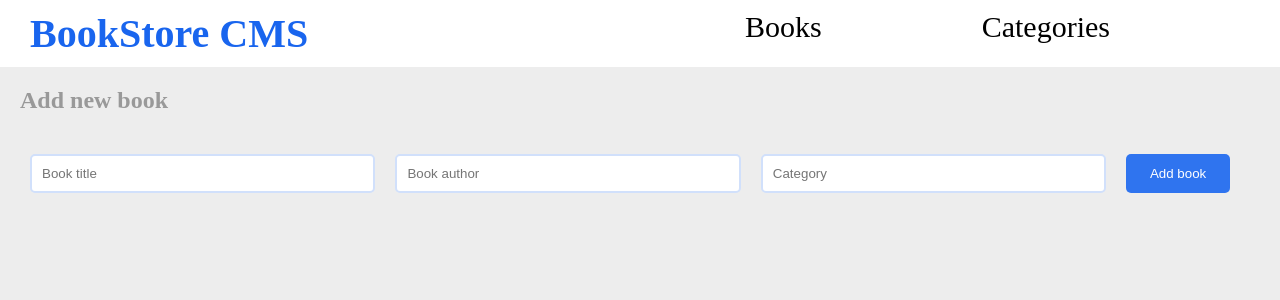
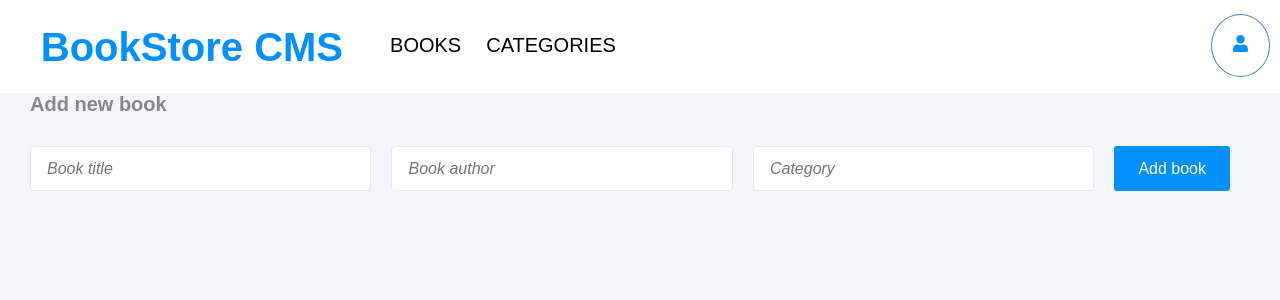
Before and after one commit to ciraganenicole/BookStore, a React (Create React App) app: page / in a window 1280 px wide. Shown: the top 300 px of the page. Built offline with nearby package versions, Linux system fonts and the light colour scheme; no server answers; the HTML template or start-up script is replaced by a standard one.

Commit message:
Make all required changes

```diff
--- a/package.json
+++ b/package.json
@@ -11,6 +11,7 @@
         "gh-pages": "^3.2.3",
         "react": "^17.0.2",
         "react-dom": "^17.0.2",
+        "react-icons": "^4.3.1",
         "react-redux": "^7.2.6",
         "react-router-dom": "^6.2.2",
         "react-scripts": "5.0.0",
--- a/src/components/books/book.js
+++ b/src/components/books/book.js
@@ -46,20 +46,13 @@
             </ul>
           </section>
           <section className="grid-item item1">
-            <div>
-              <p className="pourcent">65%</p>
-              <p className="complete">Completed</p>
-            </div>
-            <div className="circle-wrap">
-              <div className="circle">
-                <div className="mask half">
-                  <div className="fill" />
-                </div>
-                <div className="inside-circle">
-                  {book.completed}
-
-                </div>
-              </div>
+            <div className="oval-2" />
+            <div className="completed-txt-parcent">
+              <span className="completed-parcent">
+                {book.completed}
+                75%
+              </span>
+              <div className="completed-text">completed</div>
             </div>
           </section>
           <section className="grid-item">
--- a/src/components/books/headers.js
+++ b/src/components/books/headers.js
@@ -1,30 +1,54 @@
 /* eslint-disable jsx-quotes */
 import React from 'react';
 import { NavLink } from 'react-router-dom';
+import { FaUser } from 'react-icons/fa';
 
 const Header = () => {
-  const data = [
-    {
+  const data = [{
     id: 1,
-      name: 'Books',
+    name: 'BOOKS',
     url: '/books',
   },
   {
     id: 2,
-      name: 'Categories',
+    name: 'CATEGORIES',
     url: '/category',
   },
   ];
   return (
     <header className='header'>
-      <h1>BookStore CMS</h1>
+      <h1>
+        {' '}
+        BookStore CMS
+        {' '}
+      </h1>
+      {' '}
       <ul className='liste'>
-        {data.map(({ id, name, url }) => (
-          <NavLink key={id} to={url}>
-            <li>{name}</li>
+        {' '}
+        {
+            data.map(({ id, name, url }) => (
+              <NavLink
+                key={id}
+                to={url}
+              >
+                <li>
+                  {' '}
+                  { name }
+                  {' '}
+
+                </li>
               </NavLink>
-        ))}
+            ))
+        }
+        {' '}
+
       </ul>
+      {' '}
+      <div className="user-container">
+        <FaUser className="user-icon" />
+      </div>
+      {' '}
+
     </header>
   );
 };
--- a/src/index.css
+++ b/src/index.css
@@ -1,47 +1,84 @@
 @import url(http://fonts.googleapis.com/css?family=Roboto:400,700,300);
 
+::after,
+::before,
+* {
+  margin: 0;
+  padding: 0;
+  box-sizing: border-box;
+  list-style: none;
+}
+
 body {
-  padding: 0;
-  margin: 0;
-  background-color: #ededed;
+  font-family: 'Poppins', sans-serif;
+  background-color: #f5f6fa;
 }
 
 .header {
   display: flex;
-  justify-content: space-between;
-  padding: 10px;
-  background-color: white;
+  justify-content: flex-start;
+  align-items: center;
+  background-color: #fff;
+  padding: 1.213rem 1.3rem 1.3rem 1.3rem;
+  position: relative;
 }
 
 h1 {
-  margin: 0;
-  color: #1965ee;
-  font-size: 24px;
+  color: #0290ff;
+  font-size: 1.5rem;
+  font-weight: bold;
+  margin: 0.375rem 2.938rem 0.123rem 0;
+  font-family: 'Montserrat', sans-serif;
+  font-stretch: normal;
+  line-height: normal;
+  letter-spacing: normal;
 }
 
 li {
   list-style-type: none;
 }
 
-.header li {
-  margin-right: 10px;
-}
-
-ul {
-  margin: 0;
+.liste {
+  display: flex;
+  justify-content: center;
+  align-items: center;
 }
 
 a {
   text-decoration: none;
   color: black;
+  font-size: 16px;
+}
+
+.liste li a {
   font-size: 20px;
-  margin-right: 10px;
+}
+
+ul {
+  margin: 0;
+  padding: 0;
+}
+
+.user-icon {
+  width: 1.063rem;
+  height: 1.063rem;
+  color: #0290ff;
+  margin: auto;
+}
+
+.user-container {
+  position: absolute;
+  right: 10px;
+  padding: 20px;
+  border-radius: 50%;
+  border: solid 1px #4386bf;
 }
 
 .row {
   display: grid;
-  margin: 20px;
-  border: 2px solid #d1e0fb;
+  margin: 30px;
+  border-radius: 5px;
+  border: solid 1px #e8e8e8;
 }
 
 .grid-item {
@@ -55,19 +92,22 @@
 }
 
 .title {
-  color: black;
-  font-size: 30px;
+  font-family: 'Roboto Slab', serif;
+  font-size: 1.375rem;
+  letter-spacing: -0.2px;
+  color: #424141;
   font-weight: bold;
+  width: 22.313rem;
 }
 
 .author {
-  font-weight: bolder;
-  color: #1965ee;
-  font-size: 20px;
+  font-family: 'Roboto Slab', serif;
+  font-weight: 300;
+  font-size: 0.875rem;
+  color: #4386bf;
 }
 
-.category,
-.current {
+.category {
   font-size: 16px;
   color: #999;
   font-weight: bold;
@@ -75,104 +115,96 @@
 
 .item1 {
   display: flex;
-  flex-direction: row-reverse;
   align-items: center;
-}
-
-.pourcent {
-  font-size: 30px;
-  margin: 0;
-  font-weight: bold;
-}
-
-.complete {
-  margin: 0;
-  font-size: 24px;
 }
 
 .list {
   display: flex;
-  padding: 0;
-  margin-top: 30px;
+  text-align: start;
 }
 
-.liste {
-  display: flex;
-  padding: 0;
+.oval-2 {
+  -webkit-background-clip:
+    content-box,
+    border-box,
+    border-box,
+    border-box,
+    border-box;
+  background-clip:
+    content-box,
+    border-box,
+    border-box,
+    border-box,
+    border-box;
+  background-image:
+    linear-gradient(#fff, #fff),
+    linear-gradient(30deg, #d3d3d3 36%, #d3d3d3 0),
+    linear-gradient(120deg, #0290ff 56%, #0290ff 0),
+    linear-gradient(300deg, #0290ff 36%, #d3d3d3 0),
+    linear-gradient(210deg, #0290ff 36%, #0290ff 0);
+  background-origin:
+    content-box,
+    border-box,
+    border-box,
+    border-box,
+    border-box;
+  background-position: 50%, 0 0, 100% 0, 0 100%, 100% 100%;
+  background-repeat: no-repeat;
+  background-size: 100% 100%, 50% 50%, 50% 50%, 50% 50%, 50% 50%;
+  border: 6px solid transparent;
+  border-radius: 50%;
+  height: 4.25rem;
+  width: 4.25rem;
 }
 
-.circle-wrap {
-  background: #0c3a2a;
-  border-radius: 50%;
-  border: 1px solid #cdcbd0;
-  margin-right: 200px;
-  margin-bottom: 140px;
+.completed-txt-parcent {
+  padding-left: 1rem;
 }
 
-.mask.full,
-.circle .fill {
-  animation: fill ease-in-out 3s;
-  transform: rotate(135deg);
+.completed-parcent {
+  font-size: 2rem;
+  color: #1d1919;
+  line-height: 1.4rem;
 }
 
-.mask .fill {
-  clip: rect(0, 75px, 150px, 0);
-  background-color: #1965ee;
-}
-
-.circle-wrap .circle .mask,
-.circle-wrap .circle .fill {
-  width: 150px;
-  height: 150px;
-  position: absolute;
-  border-radius: 50%;
-}
-
-.circle-wrap .circle .mask {
-  clip: rect(0, 150px, 150px, 75px);
-}
-
-.circle-wrap .inside-circle {
-  width: 122px;
-  height: 122px;
-  border-radius: 50%;
-  background: #e7efec;
-  line-height: 120px;
-  text-align: center;
-  margin-top: 14px;
-  margin-left: 14px;
-  color: #1e51dc;
-  position: absolute;
-  z-index: 100;
-  font-weight: 700;
-  font-size: 2em;
-}
-
-@keyframes fill {
-  0% {
-    transform: rotate(0deg);
-  }
-
-  100% {
-    transform: rotate(135deg);
-  }
+.completed-text {
+  color: #1d1919;
+  opacity: 0.5;
 }
 
 li button {
   background-color: white;
-  color: #1965ee;
+  color: #4386bf;
+  font-size: 20px;
   padding: 5px;
   border: none;
   margin-right: 5px;
 }
 
+.chap {
+  font-weight: 300;
+  letter-spacing: -0.4px;
+  color: #1d1919;
+  margin: 0.5rem 0 1.2rem 0;
+}
+
+.current {
+  opacity: 0.5;
+  font-size: 1rem;
+  font-weight: 300;
+  color: #1d1919;
+  margin: 0;
+}
+
 button[type='submit'] {
-  background-color: #2f74ef;
-  color: white;
-  padding: 10px 20px;
-  margin-top: 30px;
+  min-width: 20%;
+  padding: 0.438rem 1.188rem 0.5rem 1.375rem;
+  border-radius: 3px;
+  background-color: #0290ff;
   border: none;
-  border-radius: 5px;
+  letter-spacing: 0.5px;
+  text-align: center;
+  color: #fff;
 }
 
 .form {
@@ -182,23 +214,34 @@
 }
 
 h2 {
-  color: #999;
-  margin-left: 20px;
+  margin-left: 30px;
+  font-weight: bold;
+  font-size: 1.25rem;
+  color: #888;
 }
 
 input {
-  margin-bottom: 5px;
-  padding: 10px;
-  border: 2px solid #d1e0fb;
-  border-radius: 5px;
+  width: 32%;
+  padding: 0.81rem 1rem;
+  font-size: 1rem;
+  height: 2.813rem;
+  border-radius: 4px;
+  border: solid 1px #e8e8e8;
 }
 
 input[type="submit"] {
-  background-color: #2f74ef;
-  color: white;
-  padding: 5px;
+  padding: 0.81rem 1.5rem;
+  cursor: pointer;
+  background-color: #0290ff;
+  color: #fff;
+  font-size: 1rem;
   border: none;
-  border-radius: 5px;
+  border-radius: 3px;
+}
+
+.form input::placeholder {
+  font-size: 1rem;
+  font-style: italic;
 }
 
 @media screen and (min-width: 600px) {
@@ -208,8 +251,8 @@
   }
 
   a {
-    font-size: 30px;
-    margin-right: 150px;
+    font-size: 20px;
+    margin-right: 25px;
   }
 
   .row {
@@ -223,11 +266,10 @@
 
   input {
     margin-bottom: 0;
-    width: 100%;
     margin-right: 20px;
   }
 
   input[type="submit"] {
-    width: 30%;
+    width: 10%;
   }
 }
```
Also changed, not shown: 1 other file (tests, documents, lock files or other folders). Lines whose indentation alone changed are shown as unchanged.
